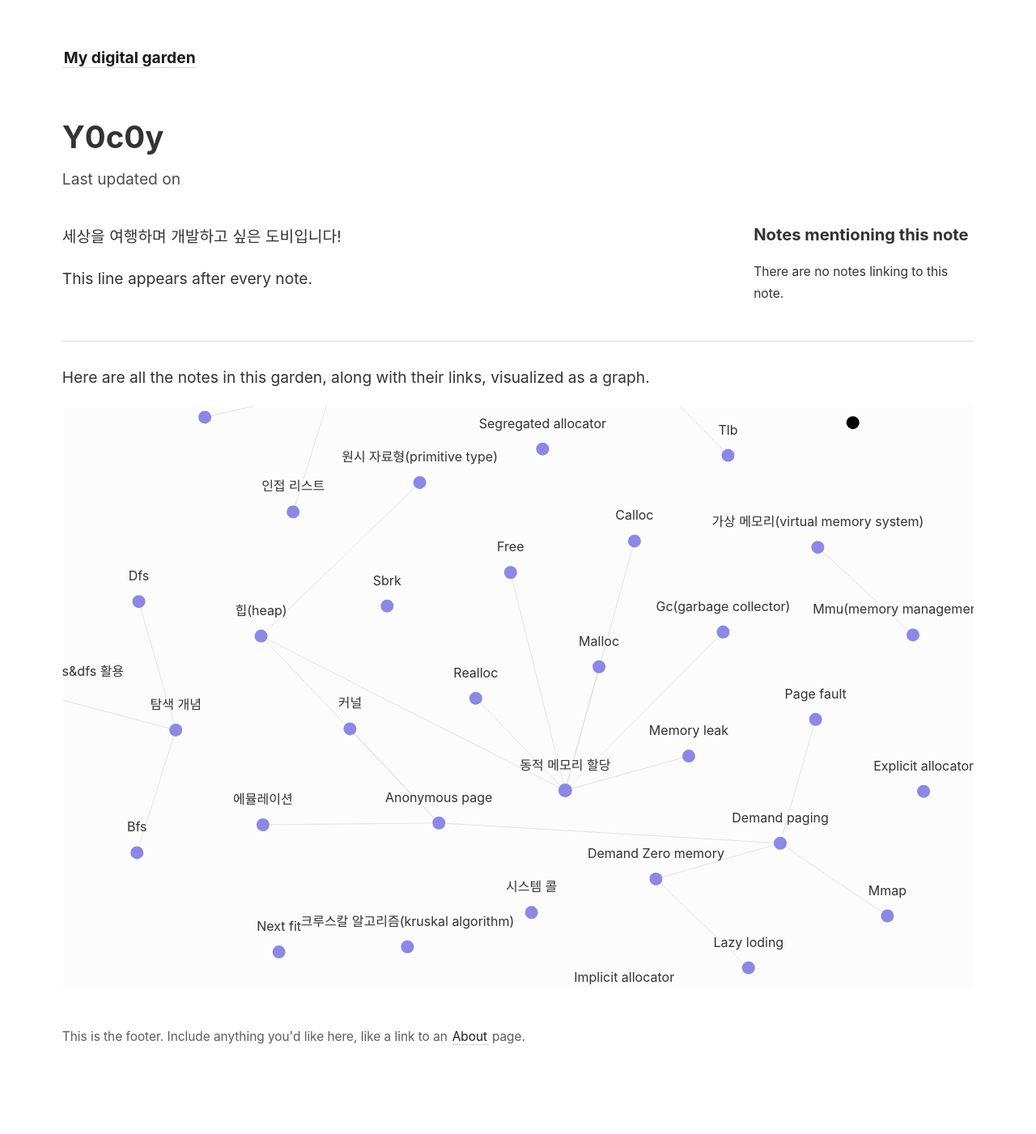
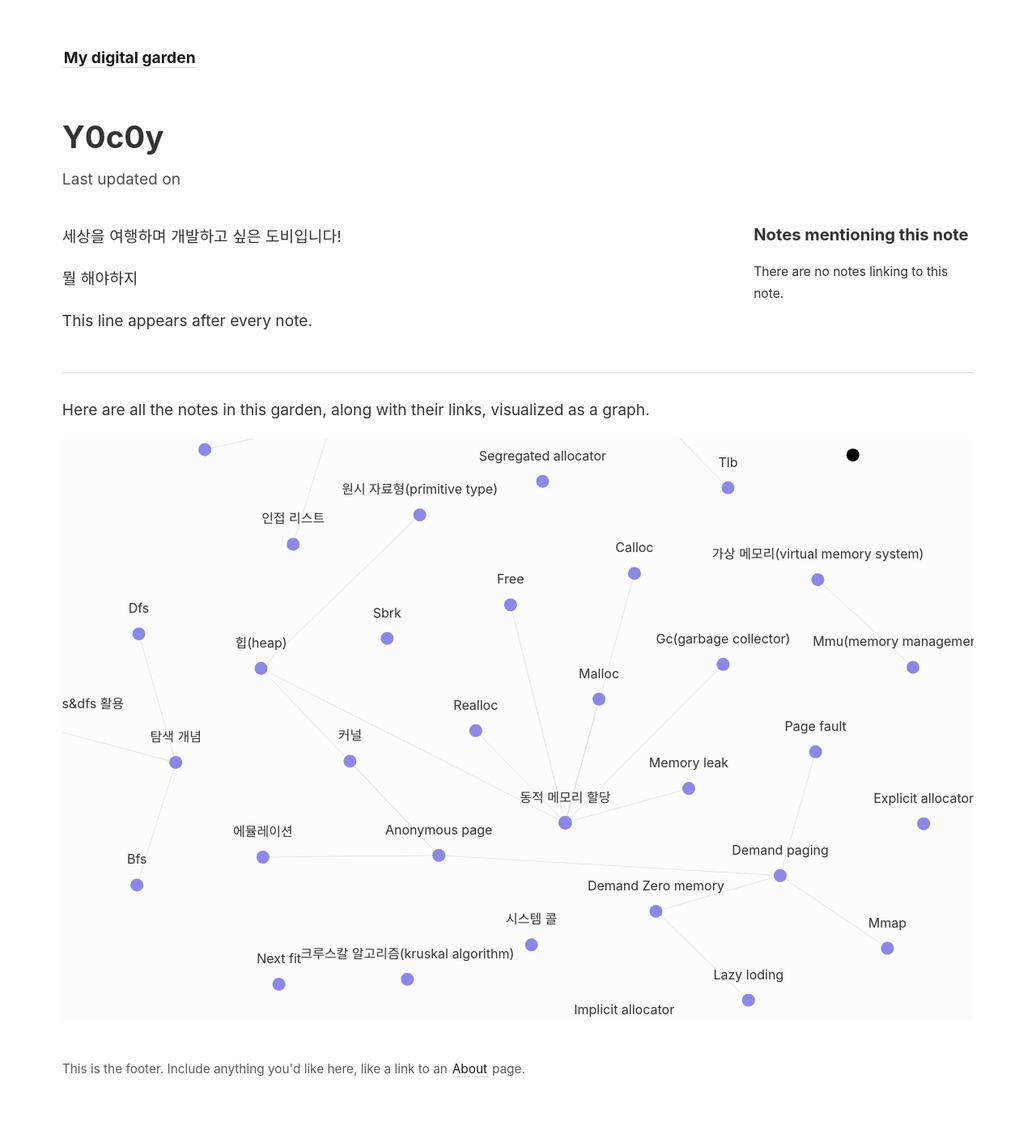
Before and after one commit to y0c0y/404-Not-Found, a Jekyll site: the page built from _notes/y0c0y.md, in a window 1280 px wide. Shown: the whole page at 81% size. Built offline with Jekyll 4.4.1, drawn with Linux system fonts in a browser that asks for light colours; before the commit the page ends 1361 px from its top, so only the background shows below that.

Commit message:
Update y0c0y.md

```diff
--- a/_notes/y0c0y.md
+++ b/_notes/y0c0y.md
@@ -1 +1,3 @@
 세상을 여행하며 개발하고 싶은 도비입니다!
+
+뭘 해야하지
```
